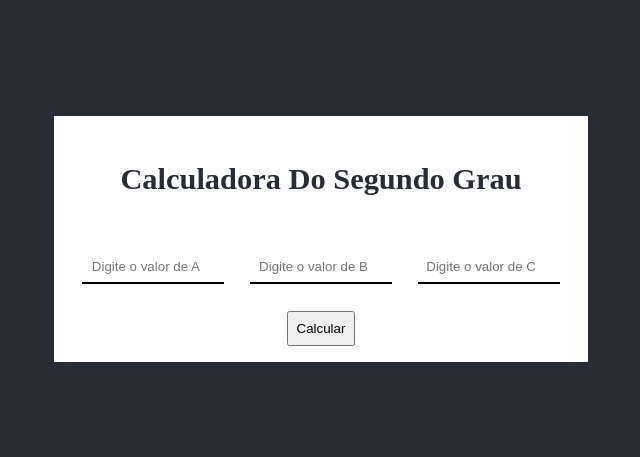
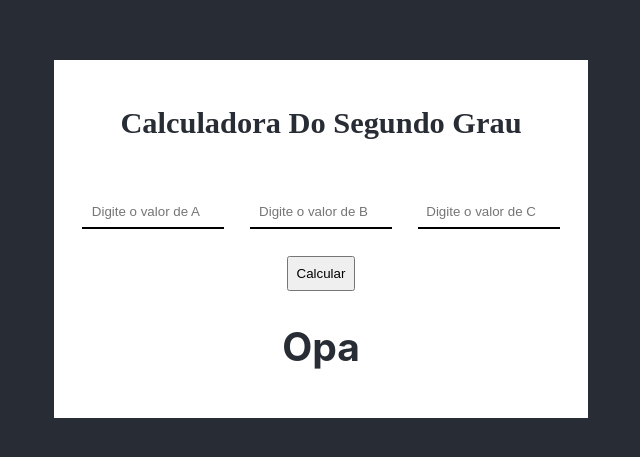
Before and after one commit to AntonyGaetano/Calculadora-Do-Segundo-Grau, a React (Create React App) app: page / in a window 1280 px wide. Shown: the part 161-618 px from the top of the page, without its empty margins (319-959 px from the left). Built offline with nearby package versions, Linux system fonts and the light colour scheme.

Commit message:
Update Resultado.js

```diff
--- a/src/Resultado.js
+++ b/src/Resultado.js
@@ -1,4 +1,11 @@
 import React from 'react';
+
+const Dados=()=>{
+  return(
+   <>
+    <h1>Opa</h1>
+   </>);
+}
 
 export default function Resultado(props){
 
@@ -17,18 +24,10 @@ export default function Resultado(props){
  var x1 = (-B+raiz)/2*A;
  var x2 = (-B-raiz)/2*A;
 
- const Dados = () =>{
-
-  return(
-   <>
-   {alert(x1>=0&&x2>=0 ? "Valor de x1 = " + x1 + " Valor de x2 = " + x2 : "Raizes menores que zero")}
-   </>);
-  }
-
   return(
   <>
-  <button style={{padding:"8px"}} onClick={()=>Dados()}>Calcular</button>
+  <button style={{padding:"8px"}}    onClick="">Calcular</button>
 
+  <Dados/>
   </>);
-
 }
```
